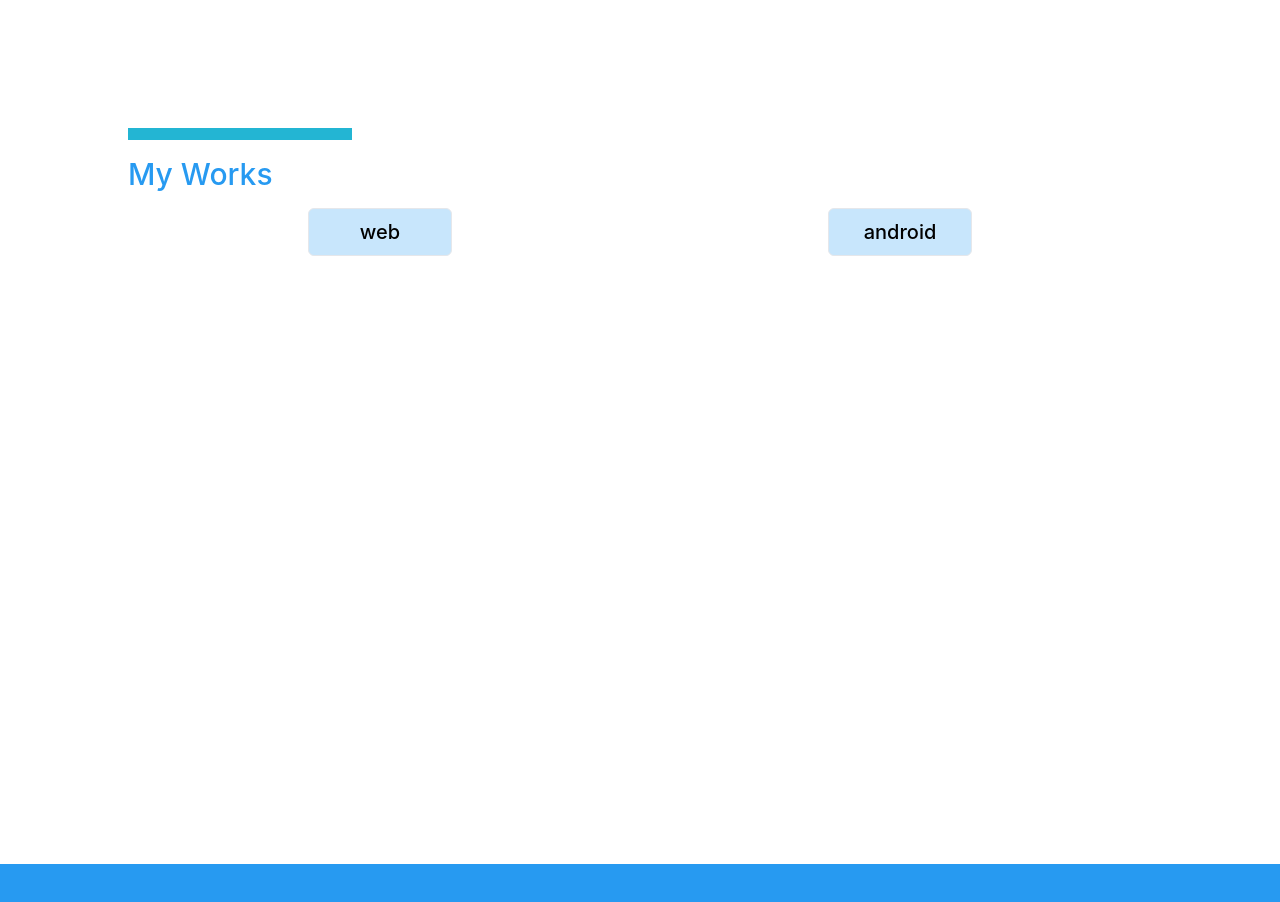
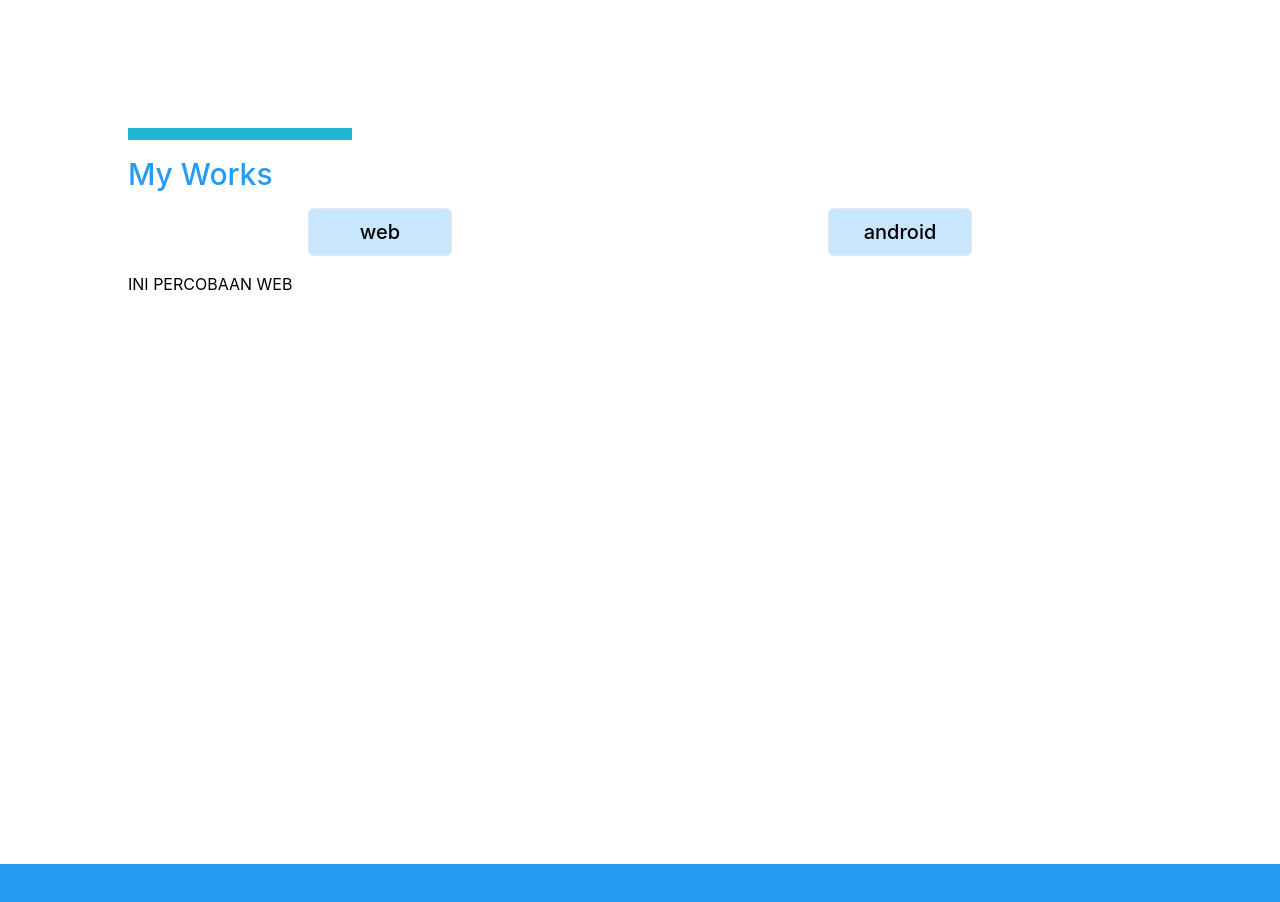
Before and after one commit to bintangpr/new-personal-web, a React (Create React App) app: page / in a window 1280 px wide. Shown: the part 1600-2502 px from the top of the page. Built offline with nearby package versions, Linux system fonts and the light colour scheme.

Commit message:
add state to button

```diff
--- a/src/Section/myWork.js
+++ b/src/Section/myWork.js
@@ -1,11 +1,35 @@
-import React, { useRef } from "react";
+import React, { useState,useRef } from "react";
 import Button from "../component/button";
 
 function MyWork(){
-    const activeBtn = useRef();
-    const getActiveBtn = () => {
-        const whichBtn = activeBtn.current.getActiveBtn()
-        console.log("which button "+whichBtn)
+    // const activeBtn = useRef();
+    // const getActiveBtn = () => {
+    //     const whichBtn = activeBtn.current.getActiveBtn()
+    //     console.log("which button "+whichBtn)
+    // }
+
+    const [isWeb, setWeb] = useState(true)
+    function getType(type){
+      console.log("which button " + type)
+      if(type === "web"){
+        //add component porto
+        //kasih nilai true ke useState
+        setWeb(true)
+        console.log("add porto web")
+      } else {
+        //kasih nilai false ke useState
+        setWeb(false)
+        console.log("add porto android")
+      }
+    }
+
+    function check(type){
+      if(type){
+        return(<h1>INI PERCOBAAN WEB</h1>)
+
+      } else {
+        return(<h1>INI PERCOBAAN Android</h1>)
+      }
     }
     return(
         <div className="h-screen pt-16">
@@ -15,11 +39,12 @@ function MyWork(){
 
           <div className="my-4 flex justify-center gap-4">
             {/* BUTTON WEB ISINYA VALUE = WEB , SAMA TULISANNYA */}
-            <Button type="web" ref={activeBtn}/>
-            <Button type="android" ref={activeBtn}/>
-            {getActiveBtn}
+            {/* <Button type="web" ref={activeBtn} getData={getType} />
+            <Button type="android" ref={activeBtn} getData={getType}/> */}
+            <Button type="web" getData={getType} />
+            <Button type="android" getData={getType}/>
           </div>
-
+          {check(isWeb)}
         </div>
       </div>
     )
--- a/src/component/button.js
+++ b/src/component/button.js
@@ -30,6 +30,7 @@ const Button = forwardRef((props, _ref) => {
     const seteverything = (type) => {
         setActive(!Active)
         setBtn(type)
+        props.getData(Btn)
     }
 
       return (
```
